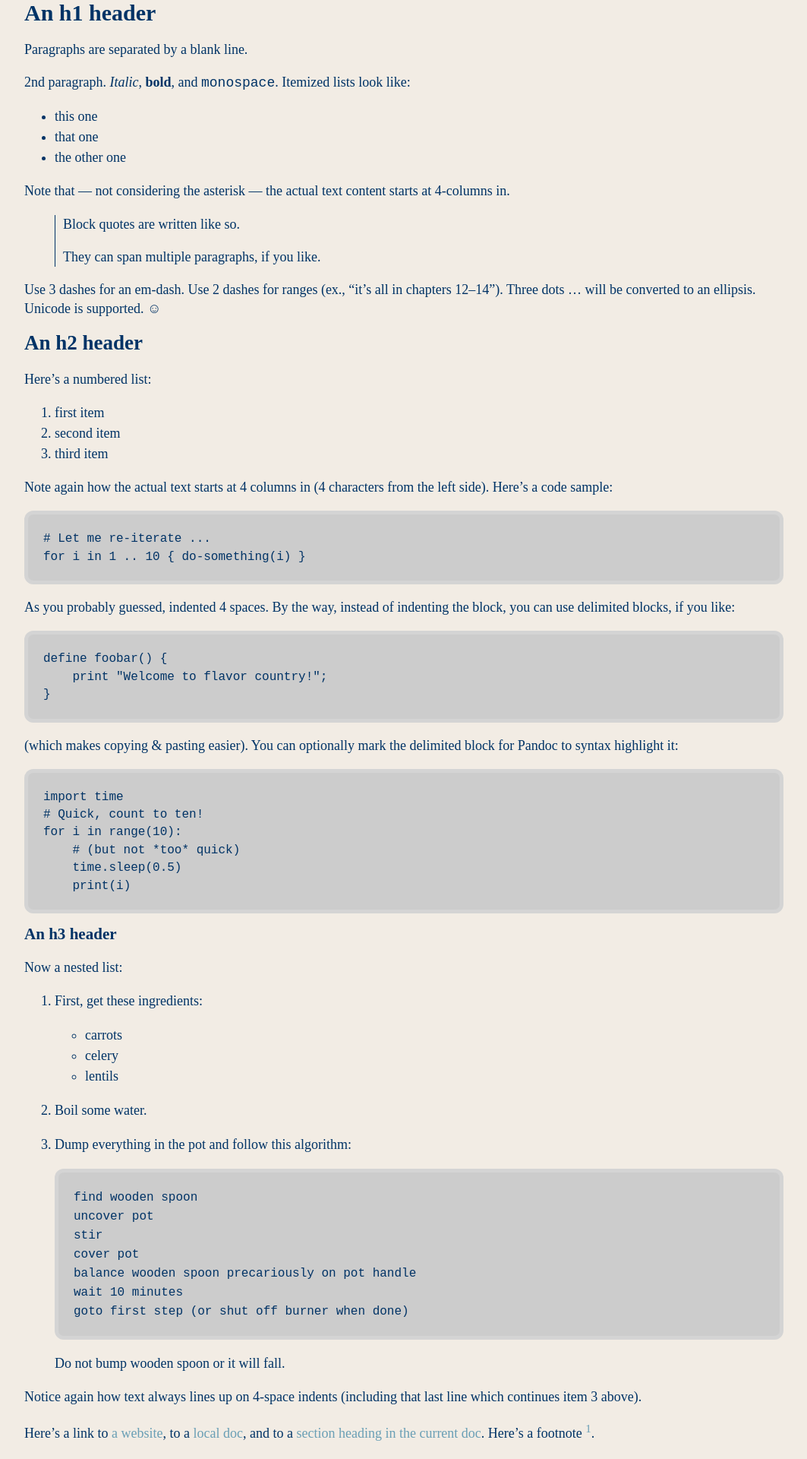
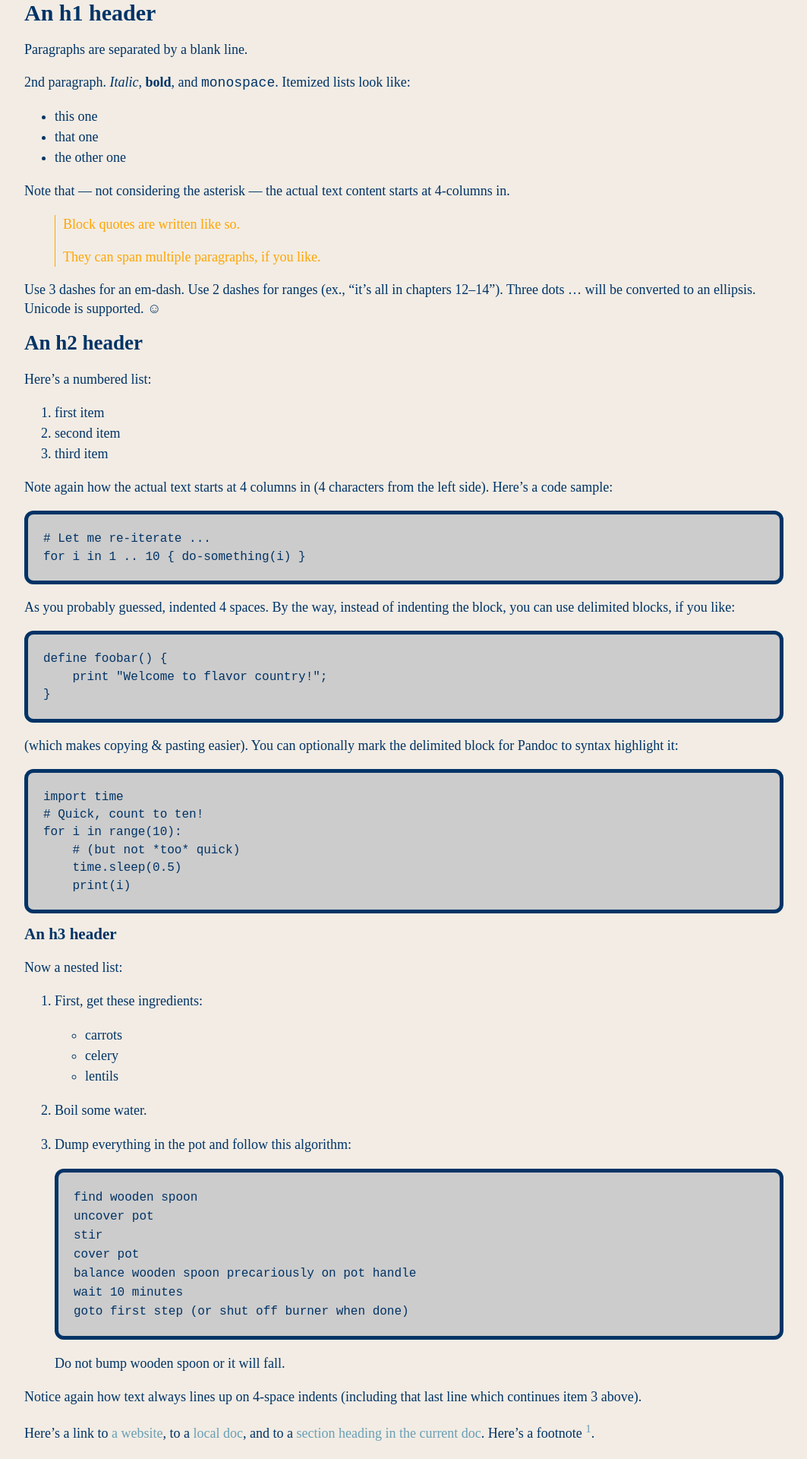
Before and after one commit to profphillips/wikibasics, a Jekyll site: the page built from test.md, in a window 1280 px wide. Shown: the top 1920 px of the page at 76% size, without its empty margins (108-1171 px from the left). Built offline with Jekyll 4.4.1, drawn with Linux system fonts in a browser that asks for light colours; our own code applies the rules of GitHub Pages for plain Markdown files.

Commit message:
Update style.scss

```diff
--- a/assets/css/style.scss
+++ b/assets/css/style.scss
@@ -33,7 +33,7 @@ $link-color: $hippie-blue !default; //#3090f0;
     $background-color: #f2ece4;
     $pre-color: #036t;
     $pre-background-color: #cccccc;
-    $blockquote-color: #036;
+    $blockquote-color: orange; //#036;
     $blockquote-background-color: #cccccc;
 /*  } @else {
 
@@ -117,7 +117,7 @@ pre {
   color: $pre-color;
   background: $pre-background-color;
   font-family: $pre-font-family;
-  border: 5px solid rgba(255, 255, 255, 0.15);
+  border: 5px solid; // rgba(255, 255, 255, 0.15);
   padding: 20px;
   font-size: 16px;
   border-radius: 12px;
@@ -143,7 +143,7 @@ table {
 
 th {
   text-align: left;
-  border-bottom: 1px dashed #b5e853;
+  border-bottom: 1px solid; // #b5e853;
   padding: 5px 10px;
 }
 
```
